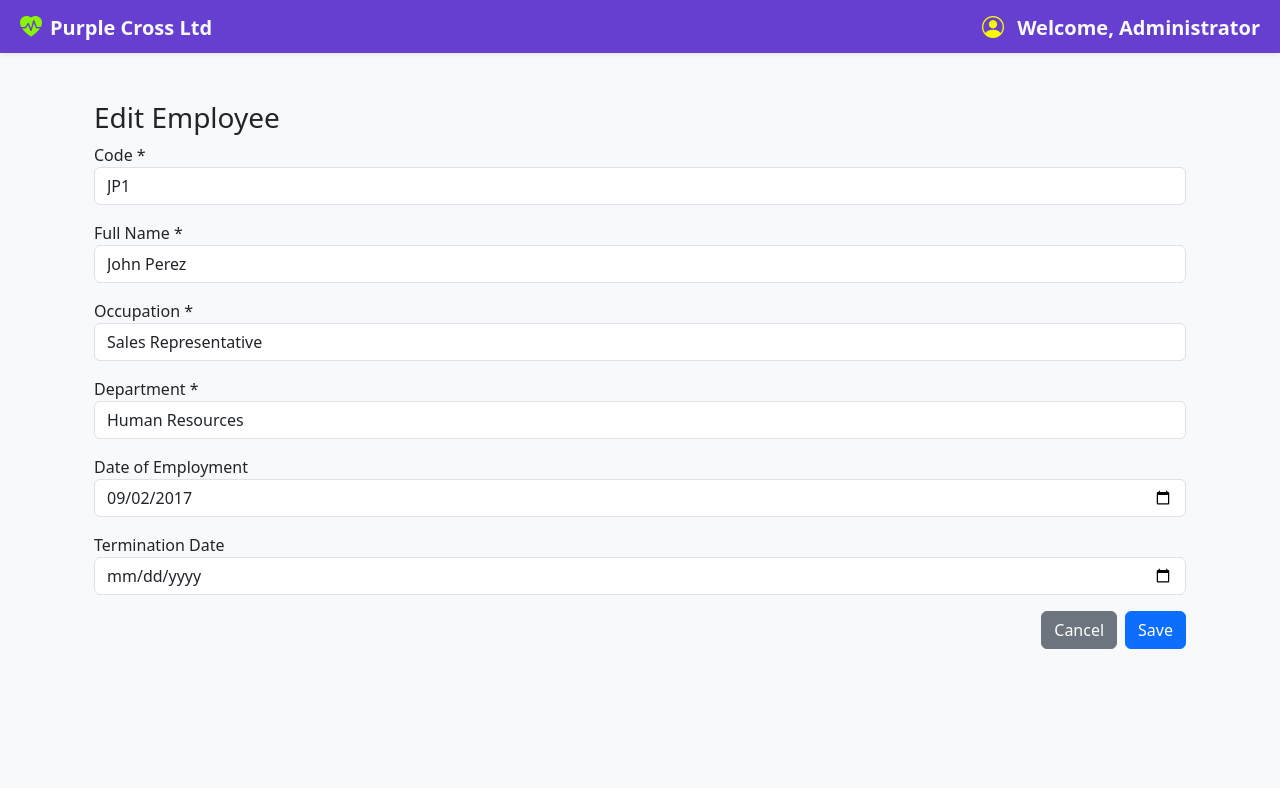
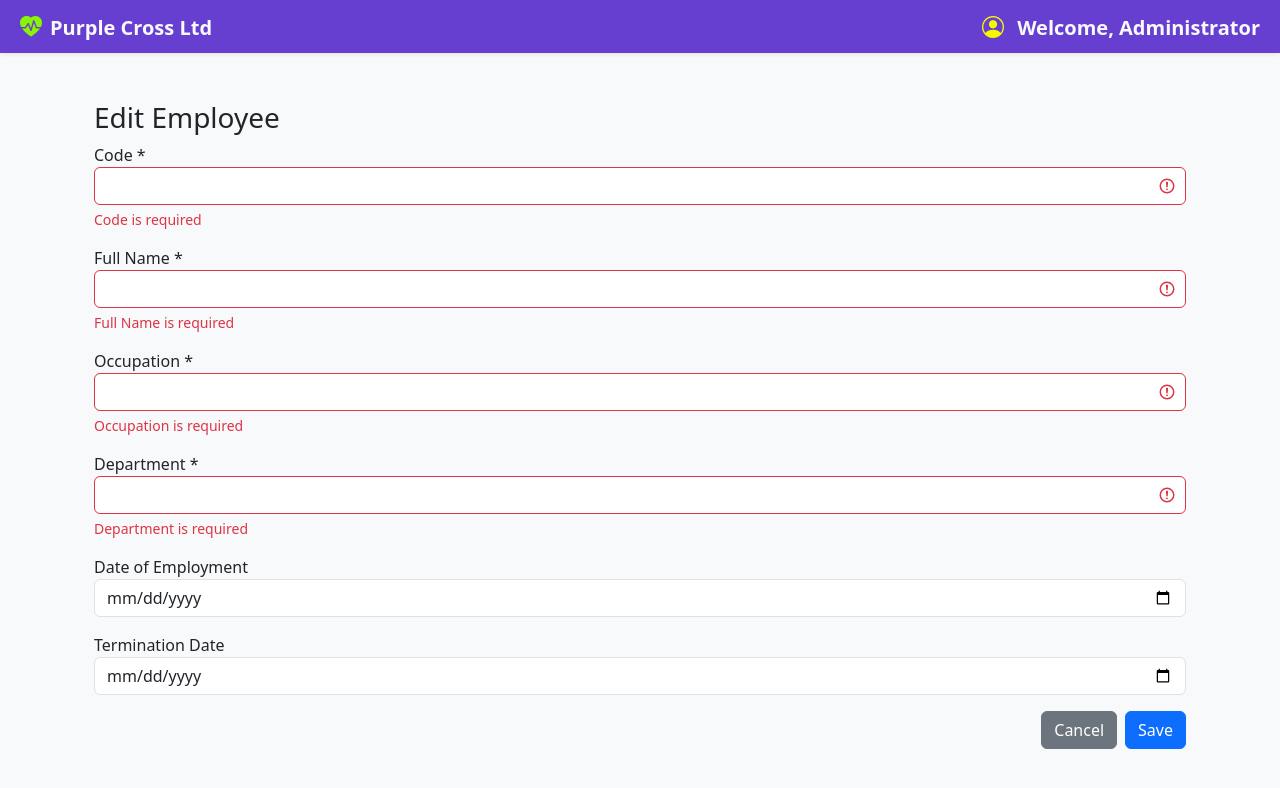
Before and after one commit to xiomarapulido/purple-cross-dashboard, a Vue app: page /employees/1/edit in a window 1280 px wide. Shown: the top 788 px of the page. Built offline with nearby package versions, Linux system fonts and the light colour scheme.

Commit message:
Validation code duplicated

```diff
--- a/src/components/employees/EmployeesForm.vue
+++ b/src/components/employees/EmployeesForm.vue
@@ -1,10 +1,10 @@
 <script setup lang="ts">
-import { reactive, onMounted, computed } from 'vue'
+import { reactive, watch, onMounted, computed } from 'vue'
 import { useRouter, useRoute } from 'vue-router'
 import { useForm } from 'vee-validate'
 import * as yup from 'yup'
 import type { Employee } from '@/types/Employee'
-import { useEmployees } from '@/composables/useEmployees'
+import { STORAGE_KEYS } from '@/constants/storageKeys'
 import { ACTIONS, VALIDATION_MESSAGES, FIELD_LABELS, BUTTON_LABELS } from '@/constants/employeeFormConstants'
 import { ROUTES } from '@/constants/routes'
 import { EVENTS } from '@/constants/events'
@@ -13,15 +13,41 @@ const router = useRouter()
 const route = useRoute()
 
 const schema = yup.object({
-    code: yup.string().required(VALIDATION_MESSAGES.code),
-    fullName: yup.string().required(VALIDATION_MESSAGES.fullName),
-    occupation: yup.string().required(VALIDATION_MESSAGES.occupation),
-    department: yup.string().required(VALIDATION_MESSAGES.department),
+  code: yup
+    .string()
+    .required('Code is required')
+    .matches(/^[a-zA-Z0-9\-_\s]+$/, "Code contains invalid characters")
+    .test(
+      'unique-code',
+      'This code is already in use',
+      function(value) {
+        if (!value) return true
+
+        const employeesJson = localStorage.getItem(STORAGE_KEYS.employees)
+        if (!employeesJson) return true
+
+        const employees: Employee[] = JSON.parse(employeesJson)
+        const currentId = route.params.id ? Number(route.params.id) : null
+
+        const exists = employees.some(e => e.code === value && e.id !== currentId)
+        return !exists
+      }
+    ),
+  fullName: yup
+    .string()
+    .required('Full Name is required')
+    .matches(/^[a-zA-Z\s]+$/, "Full Name contains invalid characters"),
+  occupation: yup
+    .string()
+    .required('Occupation is required')
+    .matches(/^[a-zA-Z\s]+$/, "Occupation contains invalid characters"),
+  department: yup
+    .string()
+    .required('Department is required')
+    .matches(/^[a-zA-Z\s]+$/, "Department contains invalid characters"),
   dateOfEmployment: yup.date().nullable(),
   terminationDate: yup.date().nullable(),
 })
-
-const { employees, loadEmployees, saveEmployees } = useEmployees()
 
 const formData = reactive<Employee>({
   id: 0,
@@ -29,24 +55,29 @@ const formData = reactive<Employee>({
   fullName: '',
   occupation: '',
   department: '',
-    dateOfEmployment: '',
-    terminationDate: ''
+  dateOfEmployment: null,
+  terminationDate: null
 })
 
 const { handleSubmit, errors, resetForm } = useForm<Employee>({
   validationSchema: schema,
-    initialValues: formData,
+  initialValues: formData
 })
 
+watch(formData, (newVal) => {
+  resetForm({ values: newVal })
+}, { immediate: true, deep: true })
+
 onMounted(() => {
-    loadEmployees()
   const idParam = route.params.id
   if (idParam) {
     const id = Number(idParam)
-        const employeeToEdit = employees.value.find(e => e.id === id)
+    const employeesJson = localStorage.getItem(STORAGE_KEYS.employees)
+    if (!employeesJson) return
+    const employees: Employee[] = JSON.parse(employeesJson)
+    const employeeToEdit = employees.find(e => e.id === id)
     if (employeeToEdit) {
       Object.assign(formData, employeeToEdit)
-            resetForm({ values: formData })
     }
   }
 })
@@ -55,18 +86,22 @@ const pageTitle = computed(() => (route.params.id ? ACTIONS.edit : ACTIONS.creat
 const submitLabel = computed(() => (route.params.id ? ACTIONS.save : ACTIONS.createTetx))
 
 const onSubmit = handleSubmit(() => {
+  const employeesJson = localStorage.getItem(STORAGE_KEYS.employees)
+  const employees: Employee[] = employeesJson ? JSON.parse(employeesJson) : []
+
   const employeeId = route.params.id ? Number(route.params.id) : Math.floor(Math.random() * 1000000)
   const newEmployee: Employee = { id: employeeId, ...formData }
 
-    const index = employees.value.findIndex(e => e.id === employeeId)
+  const index = employees.findIndex(e => e.id === employeeId)
   if (index >= 0) {
-        employees.value[index] = newEmployee
+    employees[index] = newEmployee
   } else {
-        employees.value.unshift(newEmployee)
+    employees.unshift(newEmployee)
   }
+  localStorage.setItem(STORAGE_KEYS.employees, JSON.stringify(employees))
 
-    saveEmployees()
   window.dispatchEvent(new Event(EVENTS.employeesUpdated))
+
   router.push({ name: ROUTES.list })
 })
 
@@ -81,44 +116,72 @@ function onCancel() {
     <form @submit.prevent="onSubmit" novalidate>
       <div class="mb-3">
         <label for="code">{{ FIELD_LABELS.code }}</label>
-                <input id="code" v-model="formData.code" type="text"
-                    :class="['form-control', errors.code ? 'is-invalid' : '']" />
+        <input
+          id="code"
+          v-model="formData.code"
+          type="text"
+          :class="['form-control', errors.code ? 'is-invalid' : '']"
+        />
         <div class="invalid-feedback">{{ errors.code }}</div>
       </div>
 
       <div class="mb-3">
         <label for="fullName">{{ FIELD_LABELS.fullName }}</label>
-                <input id="fullName" v-model="formData.fullName" type="text"
-                    :class="['form-control', errors.fullName ? 'is-invalid' : '']" />
+        <input
+          id="fullName"
+          v-model="formData.fullName"
+          type="text"
+          :class="['form-control', errors.fullName ? 'is-invalid' : '']"
+        />
         <div class="invalid-feedback">{{ errors.fullName }}</div>
       </div>
 
       <div class="mb-3">
         <label for="occupation">{{ FIELD_LABELS.occupation }}</label>
-                <input id="occupation" v-model="formData.occupation" type="text"
-                    :class="['form-control', errors.occupation ? 'is-invalid' : '']" />
+        <input
+          id="occupation"
+          v-model="formData.occupation"
+          type="text"
+          :class="['form-control', errors.occupation ? 'is-invalid' : '']"
+        />
         <div class="invalid-feedback">{{ errors.occupation }}</div>
       </div>
 
       <div class="mb-3">
         <label for="department">{{ FIELD_LABELS.department }}</label>
-                <input id="department" v-model="formData.department" type="text"
-                    :class="['form-control', errors.department ? 'is-invalid' : '']" />
+        <input
+          id="department"
+          v-model="formData.department"
+          type="text"
+          :class="['form-control', errors.department ? 'is-invalid' : '']"
+        />
         <div class="invalid-feedback">{{ errors.department }}</div>
       </div>
 
       <div class="mb-3">
         <label for="dateOfEmployment">{{ FIELD_LABELS.dateOfEmployment }}</label>
-                <input id="dateOfEmployment" v-model="formData.dateOfEmployment" type="date" class="form-control" />
+        <input
+          id="dateOfEmployment"
+          v-model="formData.dateOfEmployment"
+          type="date"
+          class="form-control"
+        />
       </div>
 
       <div class="mb-3">
         <label for="terminationDate">{{ FIELD_LABELS.terminationDate }}</label>
-                <input id="terminationDate" v-model="formData.terminationDate" type="date" class="form-control" />
+        <input
+          id="terminationDate"
+          v-model="formData.terminationDate"
+          type="date"
+          class="form-control"
+        />
       </div>
 
       <div class="d-flex gap-2 justify-content-end">
-                <button type="button" class="btn btn-secondary" @click="onCancel">{{ BUTTON_LABELS.cancel }}</button>
+        <button type="button" class="btn btn-secondary" @click="onCancel">
+          {{ BUTTON_LABELS.cancel }}
+        </button>
         <button type="submit" class="btn btn-primary">{{ submitLabel }}</button>
       </div>
     </form>
```
Lines whose indentation alone changed are shown as unchanged.
